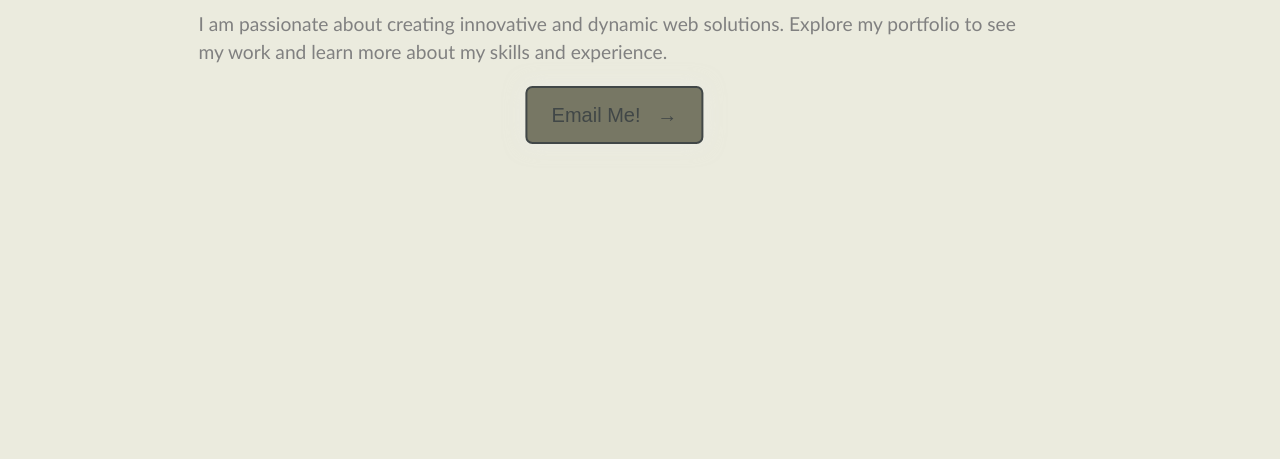
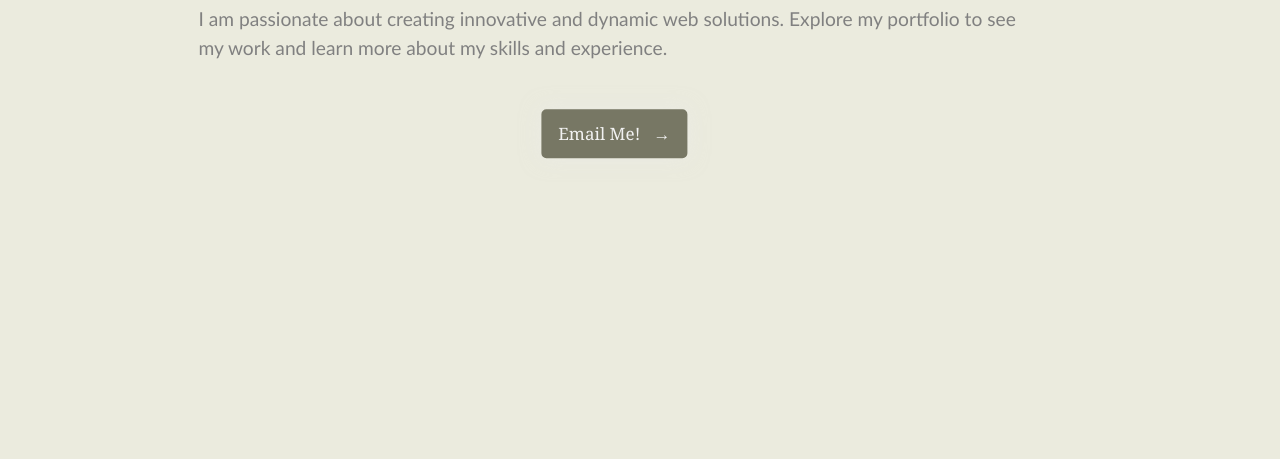
Before and after one commit to hnsfrncsalag/repo-portfolio, a plain HTML site: page index.html in a window 1280 px wide. Shown: the part 426-885 px from the top of the page. Drawn offline with nearby package versions, Linux system fonts and the light colour scheme.

Commit message:
Update index.html

```diff
--- a/index.html
+++ b/index.html
@@ -135,24 +135,23 @@
       padding-left: 30px;
   }
 
-    .btn-email {
-      font-size: 1.2rem;
-      color: #414747;
-      padding: 12px 24px;
-      border: 4px solid #414747;
-      background-color: transparent;
-      border-radius: 7px;
-      margin-top: 30px;
-      box-shadow: 0px 0px 20px 0px rgba(235, 235, 235, 0.5);
-      text-decoration: none;
-      cursor: pointer;
-      transition: background-color 0.3s ease;
-    }
+  .btn-email {
+    font-size: 17px;
+    color: #f2f2f2; /* Text color */
+    background-color: #777764; /* Default background color */
+    border: 2px solid #777764;
+    padding: 10px 15px;
+    cursor: pointer;
+    border-radius: 5px;
+    transition: background-color 0.3s ease, color 0.3s ease;
+    font-family: Georgia, 'Times New Roman', Times, serif;
+  }
 
-    .btn-email:hover {
-      background-color: #777764;
-      color: #414747;
-    }
+  /* Hover Styles for the Email Button */
+  .btn-email:hover {
+    background-color: #ebebeb; /* Background color on hover */
+    color: #777764; /* Text color on hover */
+  }
     .navbar{
       background-color: #777764;
     }
@@ -207,14 +206,6 @@
       margin: 0;
     }
 
-    .btn-email{
-      font-size: 20px;
-      color: #414747;
-      margin-top: 3px;
-      border: 2px solid #414747;
-      box-shadow: 0px 0px 20px 0px rgba(235, 235, 235, 0.5);
-      background-color: #777764;
-    }
     #home-icon{
       padding-left: 5px;
       padding-bottom: 10px;
@@ -396,7 +387,7 @@
       font-size: 17px; /* Ensure consistent font size for buttons */
       color: #f2f2f2;
       background-color: #777764;
-      border: none;
+      border: 2px solid #777764;
       padding: 10px 15px;
       cursor: pointer;
       border-radius: 5px;
@@ -404,8 +395,8 @@
     }
 
     .topnav button:hover {
-      background-color: #555;
-      color: #fff;
+      background-color: #ebebeb;
+      color: #555;
     }
 
     .topnav .nav-item.active a {
```
